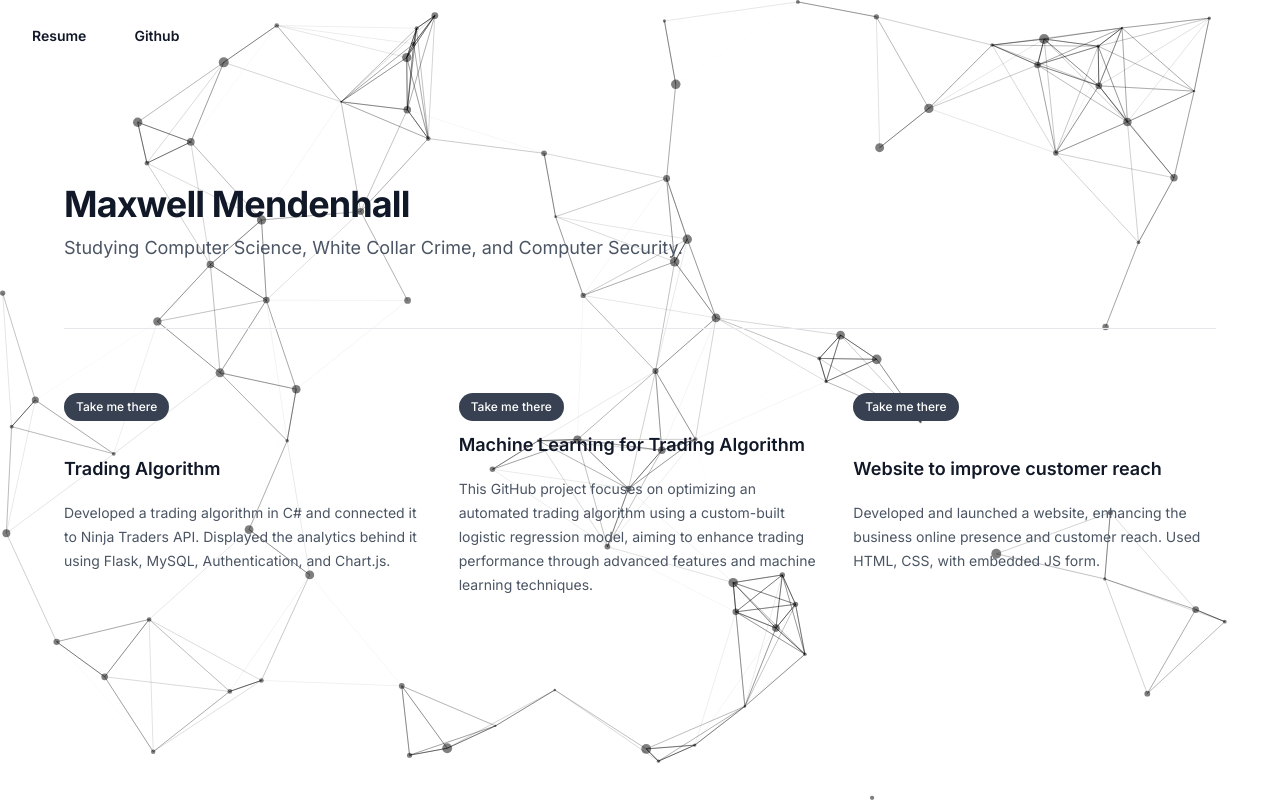
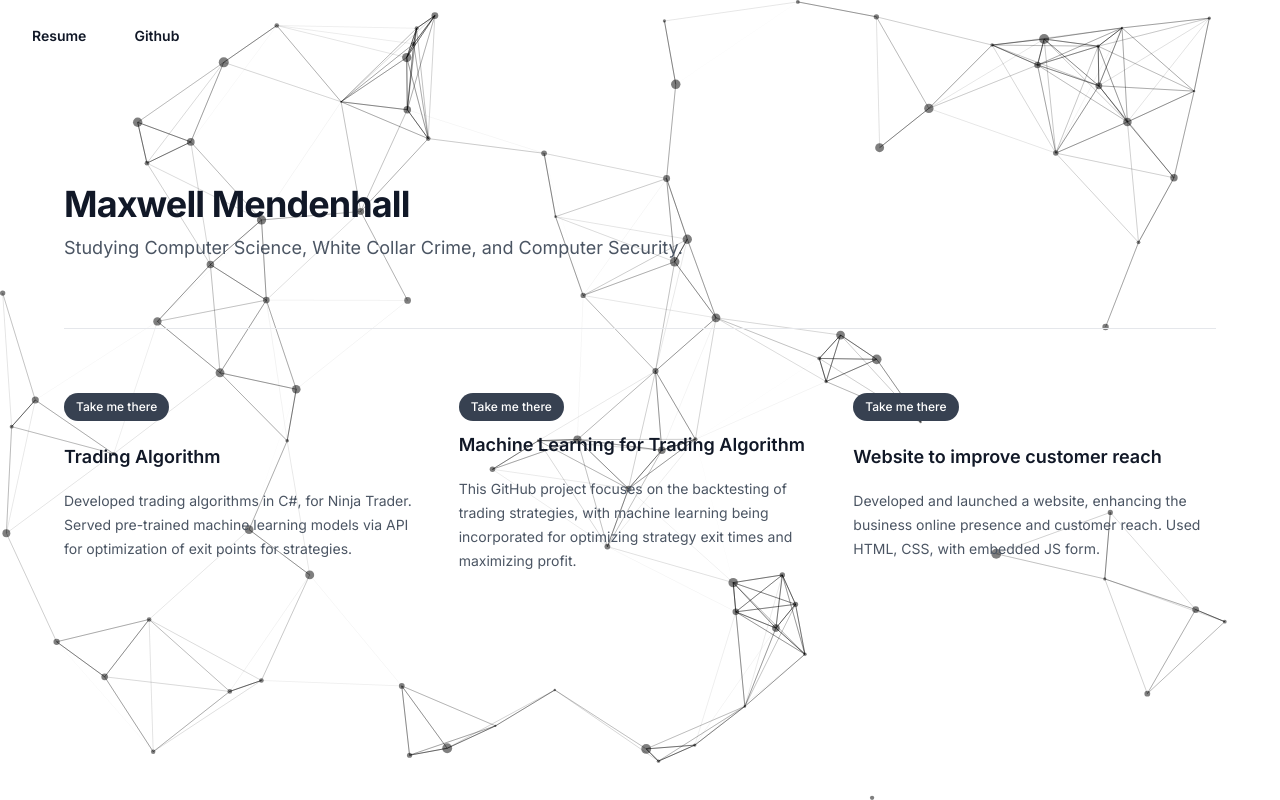
Before and after one commit to MaxwellMendenhall/da-port, a Next.js app: page / in a window 1280 px wide. Built offline with nearby package versions, Linux system fonts and the light colour scheme.

Commit message:
updated projects :)

```diff
--- a/app/components/BlogPosts.tsx
+++ b/app/components/BlogPosts.tsx
@@ -18,16 +18,16 @@ const posts: Post[] = [
         title: 'Trading Algorithm',
         href: '#',
         description:
-            'Developed a trading algorithm in C# and connected it to Ninja Traders API. Displayed the analytics behind it using Flask, MySQL, Authentication, and Chart.js.',
-        category: { title: 'Take me there', href: 'https://flask-production-9344.up.railway.app' },
+            'Developed trading algorithms in C#, for Ninja Trader. Served pre-trained machine learning models via API for optimization of exit points for strategies.',
+        category: { title: 'Take me there', href: 'https://api.quantumtradebot.com' },
     },
     {
         id: 2,
         title: 'Machine Learning for Trading Algorithm',
         href: '#',
         description:
-            'This GitHub project focuses on optimizing an automated trading algorithm using a custom-built logistic regression model, aiming to enhance trading performance through advanced features and machine learning techniques.',
-        category: { title: 'Take me there', href: 'https://github.com/MaxwellMendenhall/Trading_Algo_Logistic_Regression' },
+            'This GitHub project focuses on the backtesting of trading strategies, with machine learning being incorporated for optimizing strategy exit times and maximizing profit.',
+        category: { title: 'Take me there', href: 'https://github.com/MaxwellMendenhall/backtest-with-machine-learning' },
     },
     {
         id: 3,
```
